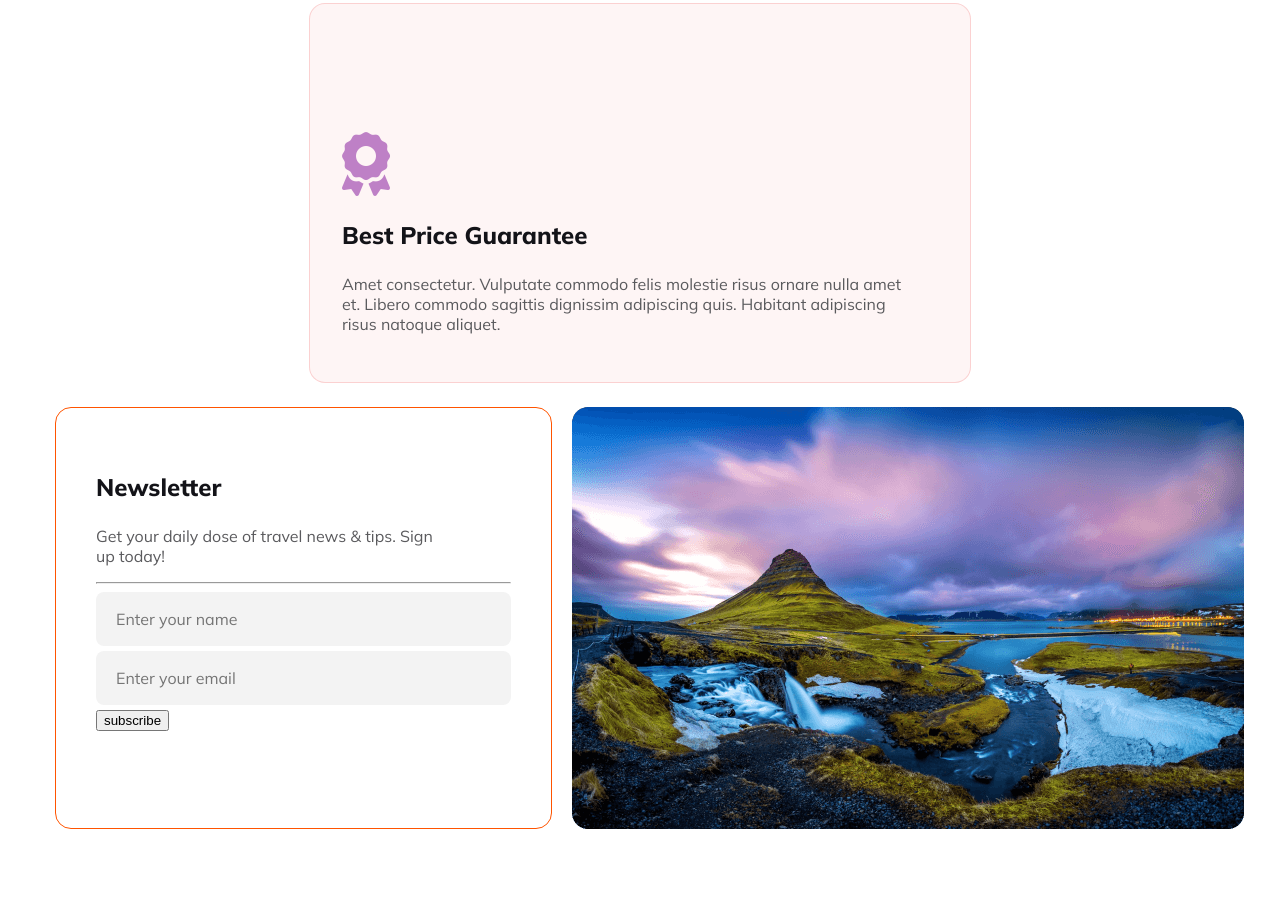
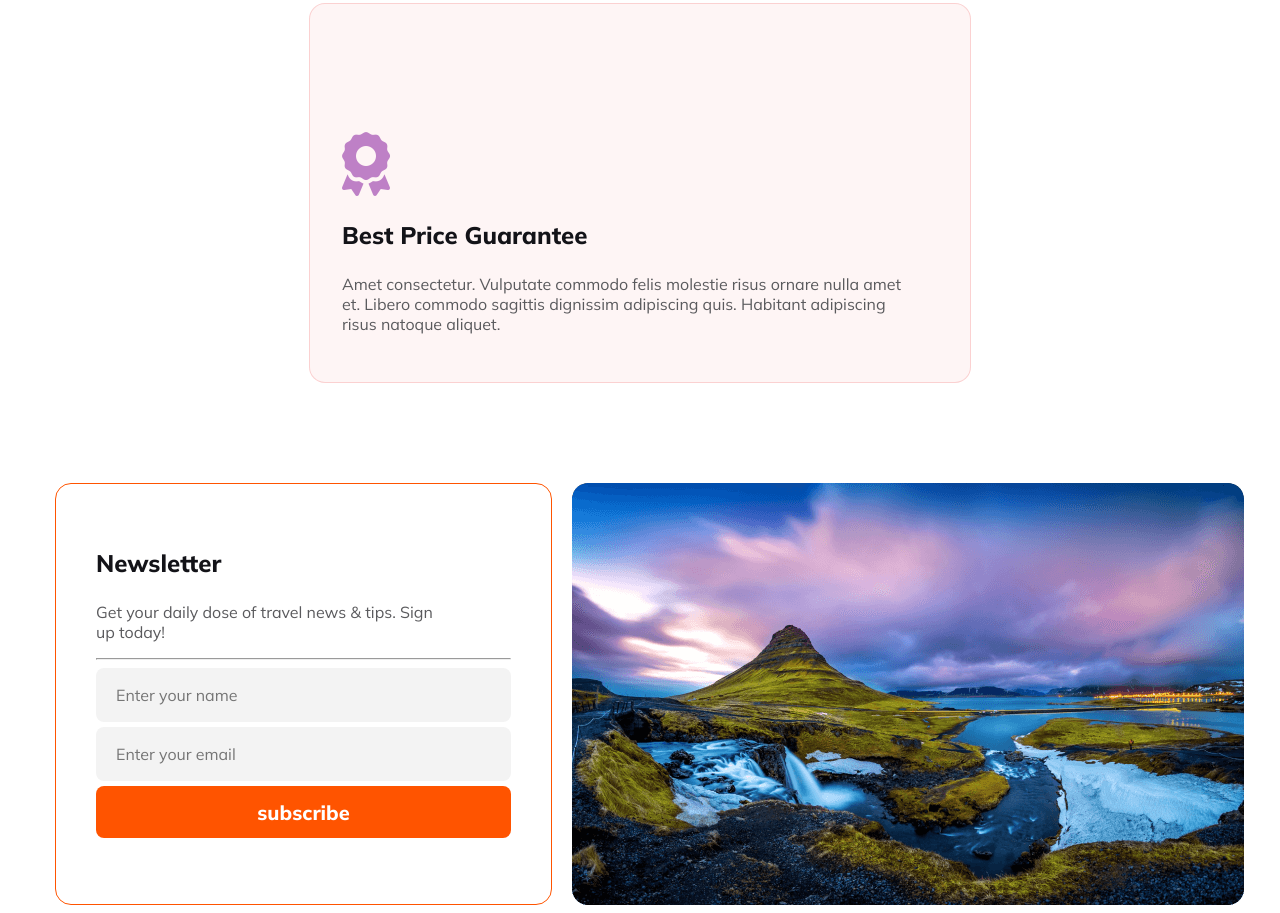
Before and after one commit to mynul99/assignment-2, a plain HTML site: page index.html in a window 1280 px wide. Shown: the part 3108-4021 px from the top of the page. Before the commit the page ends 3945 px from the top, so only its background shows below. Drawn offline with Linux system fonts and the light colour scheme.

Commit message:
adde the full main section

```diff
--- a/ass2.css/style.css
+++ b/ass2.css/style.css
@@ -232,12 +232,13 @@ i{
 }
 /*newsletter section*/
 .newsletter{
+       margin-top:100px;
        display: flex;
        gap: 20px;
 }
 .input-container{
        width: 474px;
-
+       margin-left: 0;
        border-radius: 16px;
        border: 1px solid #FF5400;
        padding: 40px;
@@ -275,6 +276,21 @@ font-weight: 400;
 
 }
 
+.sub-btn{
+       width:415px;
+height: 52px;
+border-radius: 8px;
+background: #FF5400;
+border: 0;
+color: #FFF;
+text-align: center;
+font-family: Mulish;
+font-size: 1.25rem;
+font-weight: 800;
+padding: 14px 150px;
+
+}
+
 
    /*responsive*/
 @media screen and (max-width:600px) {
--- a/index.html
+++ b/index.html
@@ -121,7 +121,7 @@
             <hr>
            <input class="input-name" type="text" placeholder="Enter your name">
            <input class="input-email" type="email" placeholder="Enter your email">
-           <button>subscribe</button>
+           <button class="sub-btn">subscribe</button>
         </div>
         <img src="Images/Rectangle 8 (1).png" alt="">
 
```
